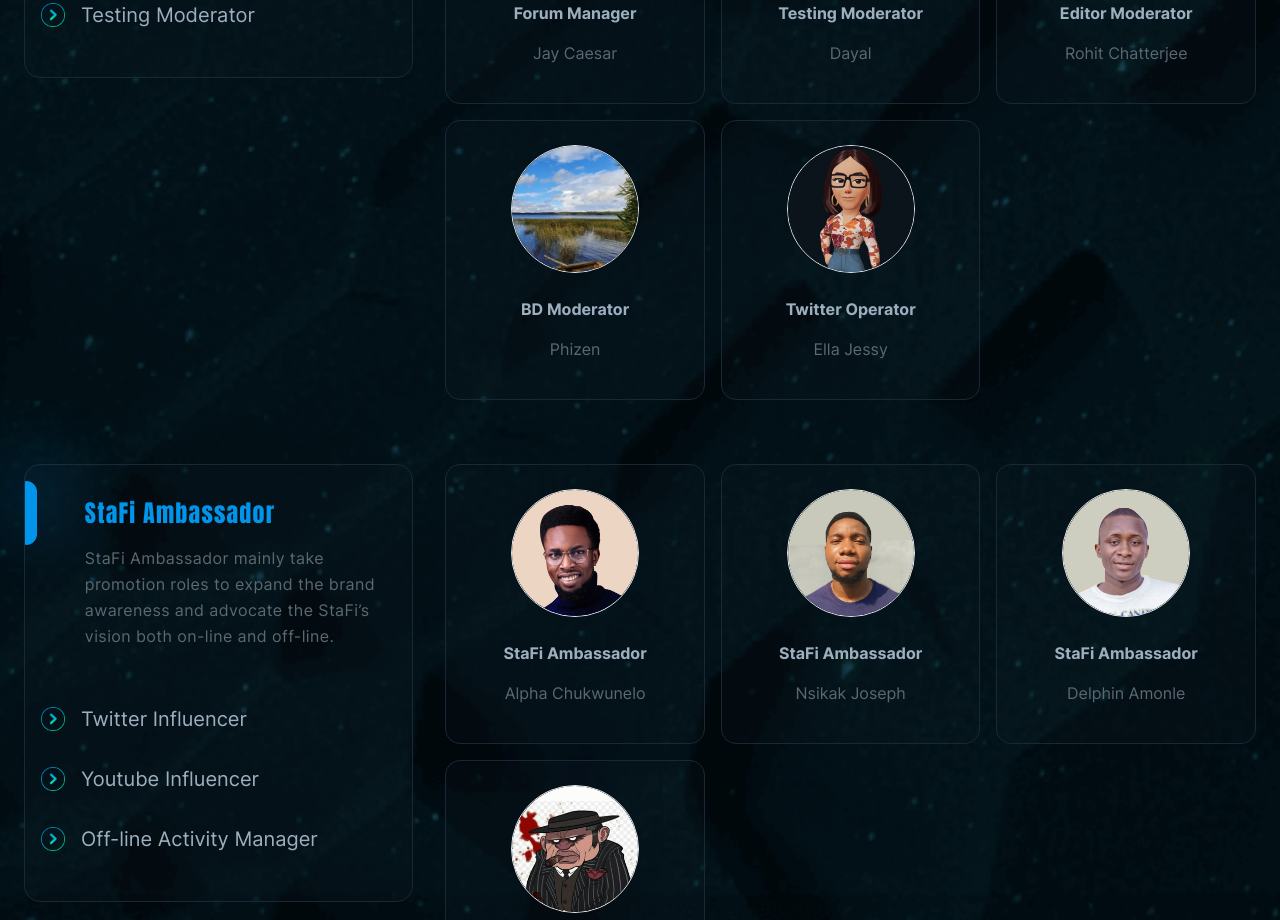
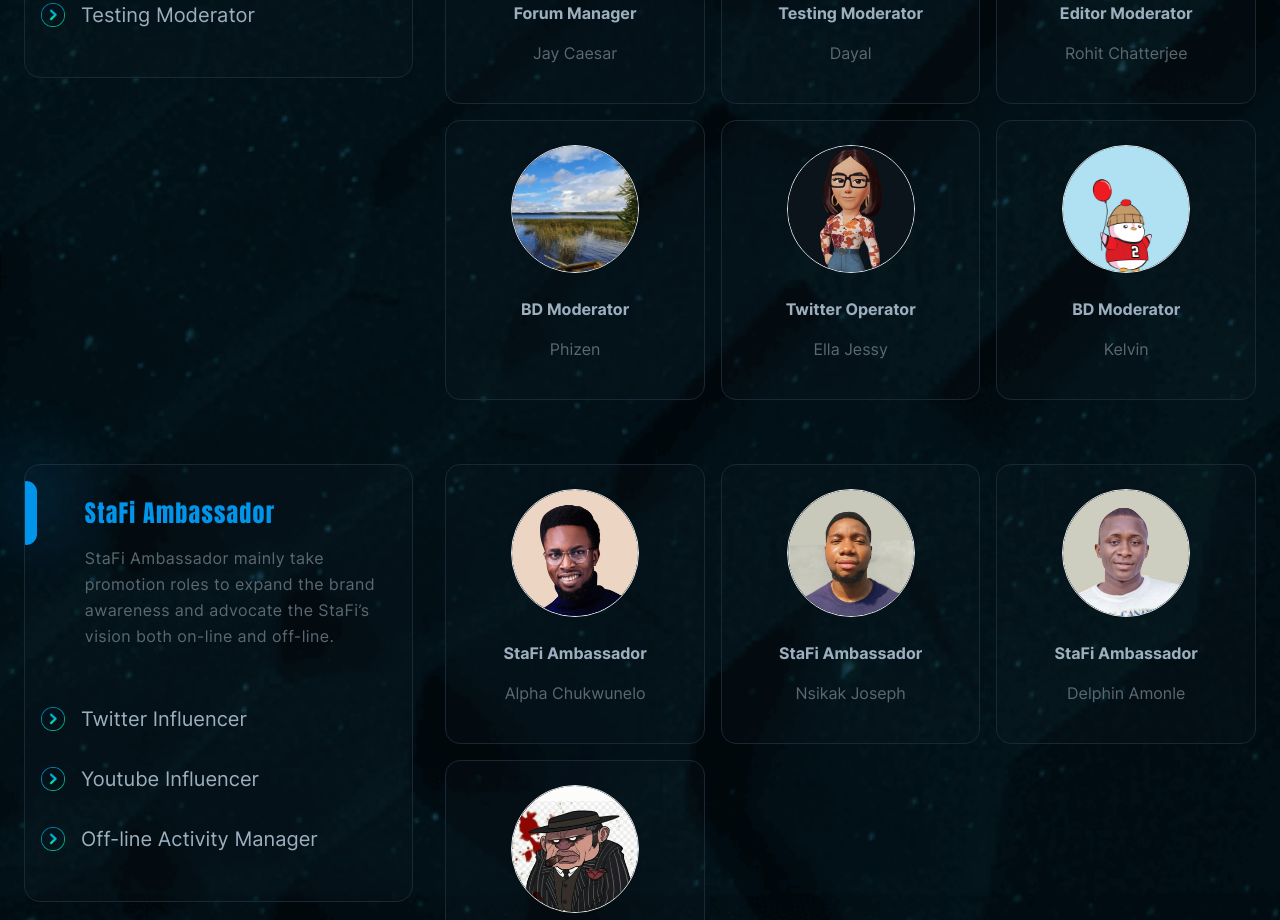
Before and after one commit to stafiprotocol/stafi-warrior, a Next.js app: page / in a window 1280 px wide. Shown: the part 1880-2800 px from the top of the page. Built offline with nearby package versions, Linux system fonts and the light colour scheme.

Commit message:
Add BD Moderator

```diff
--- a/src/components/layout/WarriorsList.tsx
+++ b/src/components/layout/WarriorsList.tsx
@@ -78,6 +78,15 @@
       description:"A Blockchain enthusiast who is passionate about leveraging the Blockchain transformative technology to drive innovation.",
       twitter_url:'https://twitter.com/Kul_ellajessica',
       twitter_username:'@Kul_ellajessica',
+    },
+    {
+      id:9,
+      title:'BD Moderator',
+      avatar:'/image/avatar_kelvin.png',
+      name:'Kelvin',
+      description:"An Electronics Engineer turned into a Crypto Researcher. Passionate in bridging the gap of No-Coiners to become a Crypto Believer.",
+      twitter_url:'https://twitter.com/KelvinAerovall',
+      twitter_username:'@KelvinAerovall',
     }
   ]
   const warriorsAmbassadorList = [
```
Also changed, not shown: public/image/avatar_kelvin.png (added).
